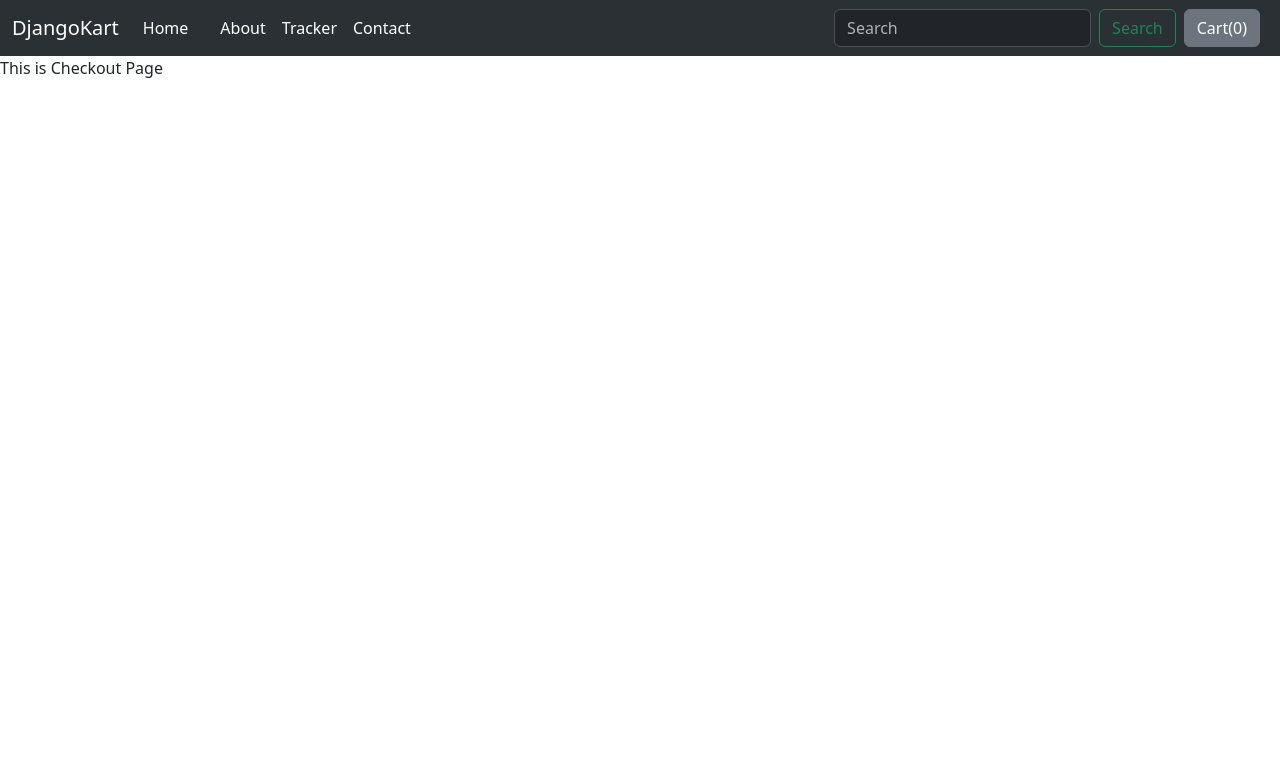
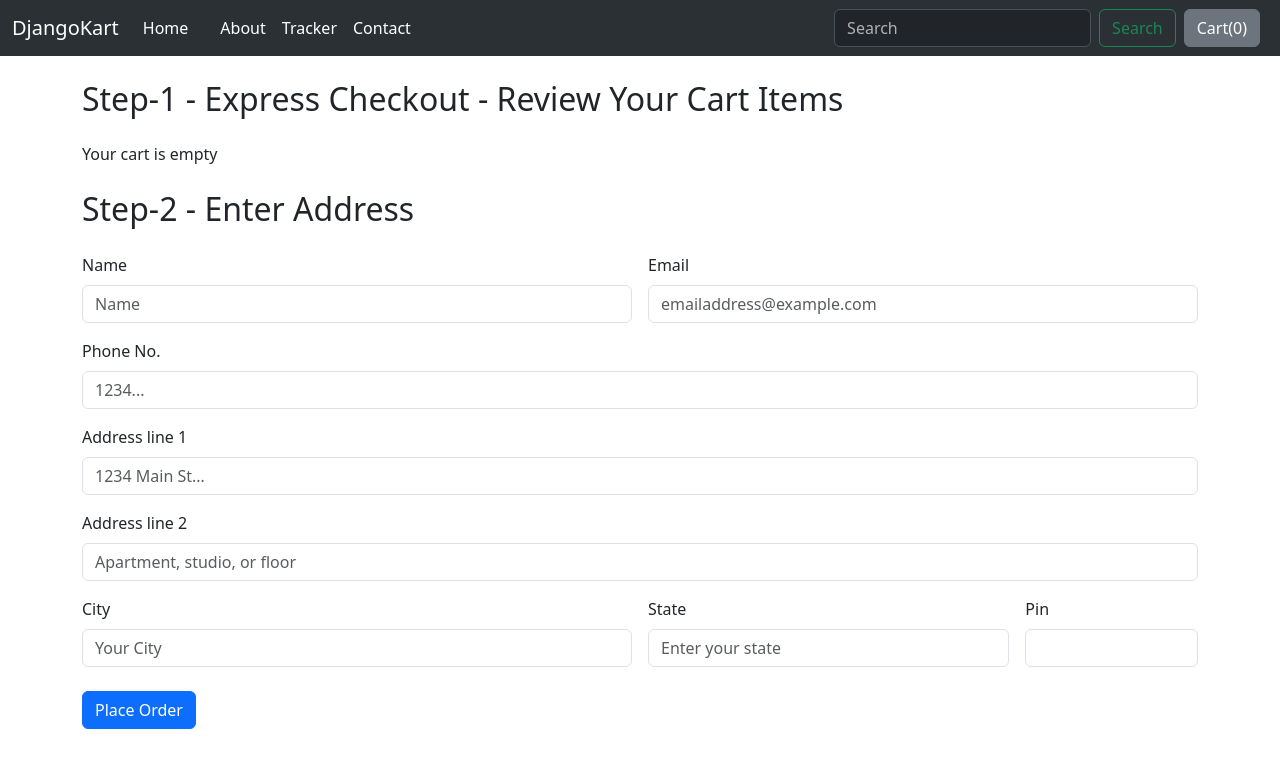
Before and after one commit to pranavmadhahar/DjangoKart, a Django app: page /shop/checkout/ in a window 1280 px wide. Shown: the top 768 px of the page. Run offline with Django 5.2, Linux system fonts and the light colour scheme.

Commit message:
checkout page done, index page code refactored

```diff
--- a/shop/templates/shop/checkout.html
+++ b/shop/templates/shop/checkout.html
@@ -1,4 +1,121 @@
 {% extends 'shop/basic.html' %}
 {% block title %} Checkout {% endblock %}
 
-{% block body %} This is Checkout Page {% endblock %}
+{% block body %}
+
+<div class="container mx-auto">
+
+    <h2 class="my-4">Step-1 - Express Checkout - Review Your Cart Items</h2>
+
+    <div class="my-4" id="cartItems" >
+
+        <div class="input-group" >
+            <input type="text" value="" class="form-control" aria-label="cart-item(number)">
+            <span class="input-group-text"></span>
+
+        </div>
+
+
+    </div>
+
+    <h2 class="my-4">Step-2 - Enter Address </h2>
+
+    <form class="row g-3">
+
+        <div class="col-md-6">
+            <label for="name" class="form-label">Name</label>
+            <input type="text" class="form-control" id="name" placeholder="Name">
+        </div>
+
+        <div class="col-md-6">
+            <label for="email" class="form-label">Email</label>
+            <input type="email" class="form-control" id="email" placeholder="emailaddress@example.com">
+        </div>
+
+        <div class="col-12">
+            <label for="inputPhone" class="form-label">Phone No.</label>
+            <input type="text" class="form-control" id="inputPhone" placeholder="1234...">
+        </div>
+
+        <div class="col-12">
+            <label for="inputAddress" class="form-label">Address line 1</label>
+            <input type="text" class="form-control" id="inputAddress" placeholder="1234 Main St...">
+        </div>
+        <div class="col-12">
+            <label for="inputAddress2" class="form-label">Address line 2</label>
+            <input type="text" class="form-control" id="inputAddress2" placeholder="Apartment, studio, or floor">
+        </div>
+        <div class="col-md-6">
+            <label for="inputCity" class="form-label">City</label>
+            <input type="text" class="form-control" id="inputCity" placeholder="Your City">
+        </div>
+        <div class="col-md-4">
+            <label for="inputState" class="form-label">State</label>
+            <input type="text" class="form-control" id="inputState" placeholder="Enter your state">
+
+        </div>
+        <div class="col-md-2">
+            <label for="inputPin" class="form-label">Pin</label>
+            <input type="text" class="form-control" id="inputPin">
+        </div>
+
+        <div class="col-12 my-4">
+            <button type="submit" class="btn btn-primary">Place Order</button>
+        </div>
+    </form>
+
+
+
+</div>
+
+{% endblock %}
+
+{% block js %}
+
+<script>
+
+
+    let cart = JSON.parse(localStorage.getItem('cart') ?? '{}');
+    console.log(cart)
+
+    let cartItemElement = document.getElementById('cartItems');
+
+    cartItemElement.innerHTML = ""
+
+    if(Object.keys(cart).length == 0){
+
+        cartItemElement.innerHTML = `Your cart is empty`
+
+    }else{
+
+        let myText = "";
+
+        let index = 1;
+
+        let totalItems = 0;
+
+        for (let item in cart) {
+
+            let productName = cart[item].name
+
+            let quantity = cart[item].quantity
+
+            totalItems = totalItems + quantity
+
+            myText = myText + `<div class="input-group" ><input type="text" value="${index}.  ${productName}" class="form-control" aria-label="cart-item(number)">
+            <span class="input-group-text">${quantity}</span></div>`
+            index++
+
+        }
+
+        document.getElementById('cart').innerHTML = totalItems
+        cartItemElement.innerHTML = myText
+
+
+    }
+
+
+</script>
+
+
+{% endblock %}
```
Also changed, not shown: shop/templates/shop/index.html (+56 -50 lines).
